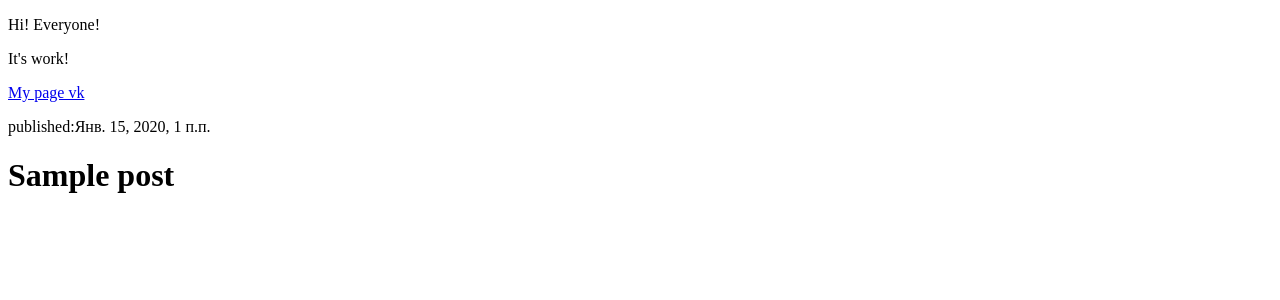
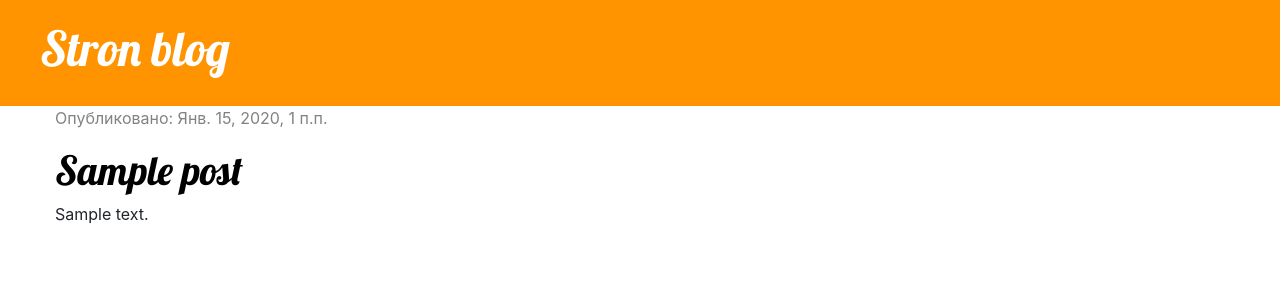
Before and after one commit to Stron35/my-first-blog, a Django app: template blog/templates/blog/post_list.html in a window 1280 px wide. Shown: the top 300 px of the page. Run offline with Django 3.2, Linux system fonts and the light colour scheme; the template is opened without the code that fills it: values that come from a table or form of the project are taken from there, others are empty; tables that the repository leaves empty hold one stand-in row (values such as "Sample post"); some libraries are stand-ins or nearby versions.

Commit message:
Create post detail

```diff
--- /dev/null
+++ b/blog/static/css/blog.css
@@ -0,0 +1,46 @@
+.page-header {
+    background-color: #ff9400;
+    margin-top: 0;
+    padding: 20px 20px 20px 40px;
+}
+
+.page-header h1, .page-header h1 a, .page-header h1 a:visited, .page-header h1 a:active {
+    color: #ffffff;
+    font-size: 36pt;
+    text-decoration: none;
+}
+
+.content {
+    margin-left: 40px;
+}
+
+h1, h2, h3, h4 {
+    font-family: 'Lobster', cursive;
+}
+
+.date {
+    color: #828282;
+}
+
+.save {
+    float: right;
+}
+
+.post-form textarea, .post-form input {
+    width: 100%;
+}
+
+.top-menu, .top-menu:hover, .top-menu:visited {
+    color: #ffffff;
+    float: right;
+    font-size: 26pt;
+    margin-right: 20px;
+}
+
+.post {
+    margin-bottom: 70px;
+}
+
+.post h1 a, .post h1 a:visited {
+    color: #000000;
+}
--- /dev/null
+++ b/blog/templates/blog/base.html
@@ -0,0 +1,23 @@
+{% load static %}
+<!DOCTYPE html>
+<html>
+<head>
+	<title>My blog</title>
+	<link rel="stylesheet" href="https://stackpath.bootstrapcdn.com/bootstrap/4.3.1/css/bootstrap.min.css" integrity="sha384-ggOyR0iXCbMQv3Xipma34MD+dH/1fQ784/j6cY/iJTQUOhcWr7x9JvoRxT2MZw1T" crossorigin="anonymous">
+	<link rel="stylesheet" href="{% static 'css/blog.css' %}">
+	<link href="https://fonts.googleapis.com/css?family=Lobster&display=swap" rel="stylesheet">
+</head>
+<body>
+	<div class="page-header">
+		<h1><a href="">Stron blog</a></h1>
+	</div>
+	<div class="content container">
+        <div class="row">
+            <div class="col-md-8">
+                {% block content %}
+                {% endblock %}
+            </div>
+        </div>
+    </div>
+</body>
+</html>
--- a/blog/templates/blog/post_list.html
+++ b/blog/templates/blog/post_list.html
@@ -1,20 +1,13 @@
-<!DOCTYPE html>
-<html>
-<head>
-	<title>My blog</title>
-</head>
-<body>
-	<div>
-		<p>Hi! Everyone!</p>
-		<p>It's work!</p>
-		<a href="/">My page vk</a>
-	</div>
+{% extends 'blog/base.html' %}
+
+{% block content %}
 	{% for post in posts %}
-		<div>
-			<p>published:{{post.published_date}}</p>
-			<h1><a href=""></a>{{post.title}}</h1>
-			<p>{{post.body|linebreaksbr}}</p>
-		</div>
+	    <div class="post">
+	        <div class="date">
+	            <p>Опубликовано: {{ post.published_date }}</p>
+	        </div>
+	        <h1><a href="{% url 'post_detail' pk=post.pk %}">{{ post.title }}</a></h1>
+	        <p>{{ post.text|linebreaksbr }}</p>
+	    </div>
 	{% endfor %}
-</body>
-</html>
+{% endblock %}
--- a/blog/urls.py
+++ b/blog/urls.py
@@ -2,5 +2,6 @@ from django.urls import path
 from . import views
 
 urlpatterns = [
-	path('',views.post_list, name='post_list')
+	path('',views.post_list, name='post_list'),
+	path('post/<int:pk>/', views.post_detail, name='post_detail')
 	]
--- a/blog/views.py
+++ b/blog/views.py
@@ -1,4 +1,4 @@
-from django.shortcuts import render
+from django.shortcuts import render, get_object_or_404
 from django.utils import timezone
 from .models import Post
 
@@ -6,3 +6,7 @@ from .models import Post
 def post_list(request):
 	posts = Post.objects.filter(published_date__lte=timezone.now()).order_by('published_date')
 	return render(request, 'blog/post_list.html',{'posts':posts})
+
+def post_detail(request, pk):
+	post = get_object_or_404(Post, pk=pk)
+	return render(request, 'blog/post_detail.html', {'post':post})
```
Also changed, not shown: blog/templates/blog/post_detail.html (added, +13 -0 lines).
